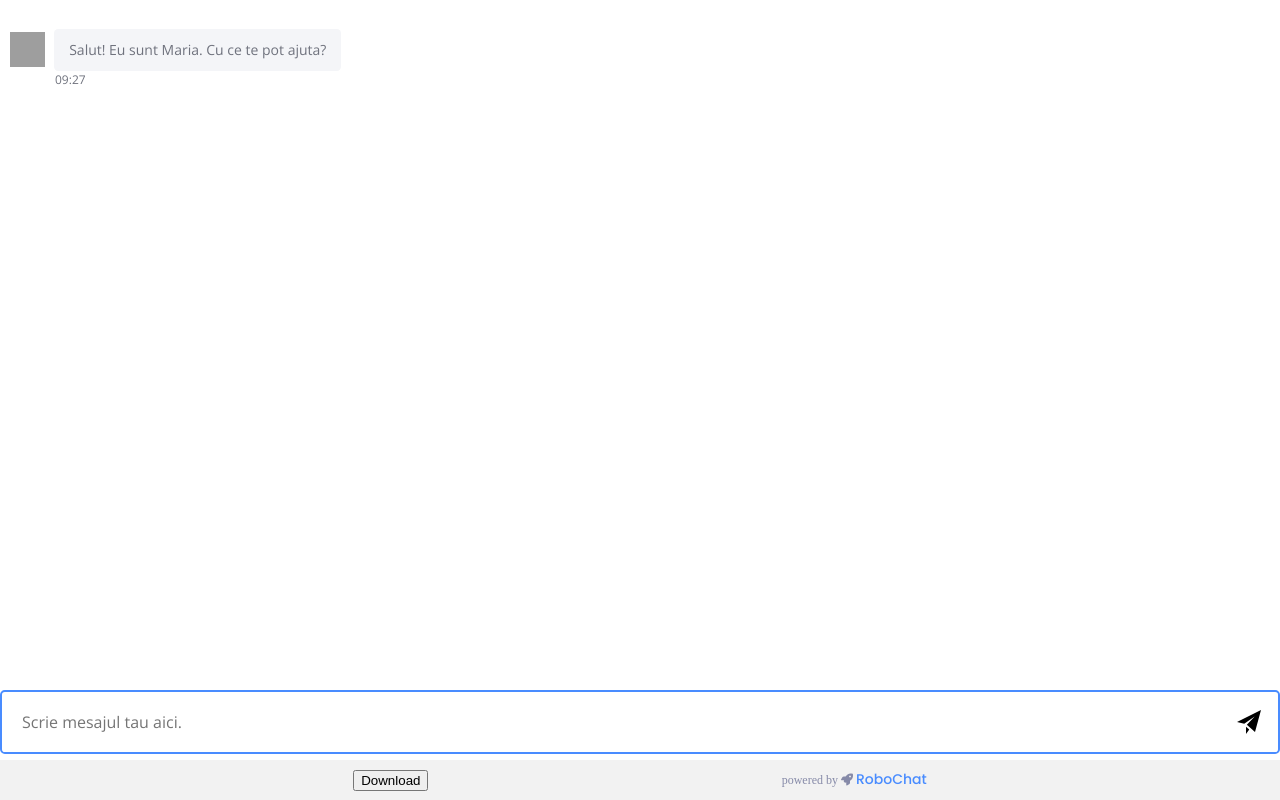
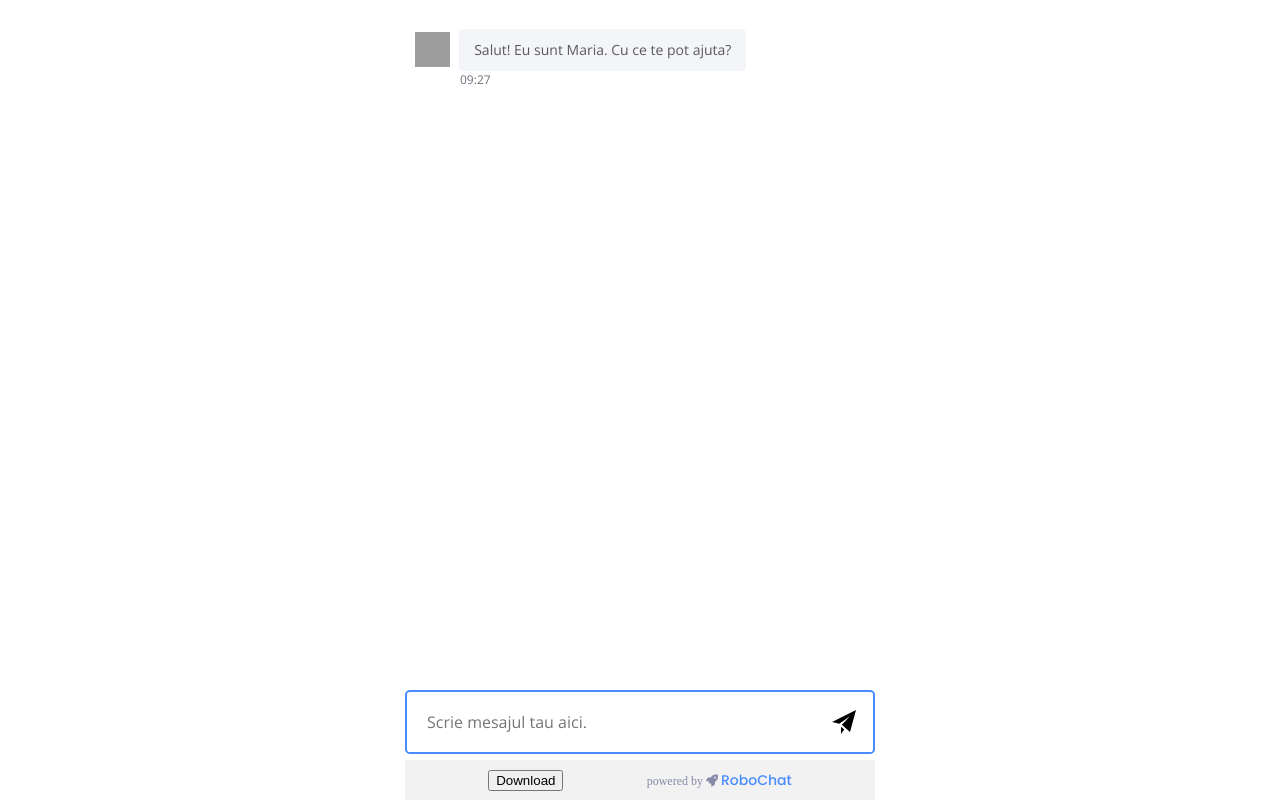
Before and after one commit to vvdev0/vvdev0.github.io, a plain HTML site: page index.html in a window 1280 px wide. Drawn offline with nearby package versions, Linux system fonts and the light colour scheme; grey boxes are pictures that could not be loaded.

Commit message:
changes in css

```diff
--- a/conversation.css
+++ b/conversation.css
@@ -1,22 +1,39 @@
-body {
+:root {
+    --bot-box-color: rgb(244, 245, 248);
+    --user-box-color: rgb(73, 140, 255);
+    --bot-text-color: rgb(90, 90, 90);
+    --user-text-color: rgb(255, 255, 255);
+}
+
+* {
     box-sizing: border-box;
+}
+
+body,
+html {
+    height: 100%;
     margin: 0;
     padding: 0;
-    display: flex;
-    justify-content: center;
+    overflow-x: auto;
+}
+
+body {
+    line-height: 1;
 }
 
 #robo-container {
-    width: 100vw;
-    height: 100vh;
+    width: 100%;
+    height: 100%;
     background-color: #fff;
     display: flex;
     flex-direction: column;
-    align-items: flex-start;
+    justify-content: flex-start;
+    align-items: center;
 }
 
 #chat-section {
     width: 100%;
+    max-width: 470px;
     min-height: 0px;
     flex-grow: 1;
     overflow-y: auto;
@@ -37,9 +54,8 @@ body {
 }
 
 .conversation-line {
+    width: auto;
     display: flex;
-    width: auto;
-    max-width: 380px;
 }
 
 .bot-line {
@@ -64,38 +80,26 @@ body {
     margin-left: 6px;
 }
 
-.bot-text {
+.conv-text {
     display: flex;
     align-items: center;
-    background-color: rgb(244, 245, 248);
-    padding-top: 13px;
-    padding-bottom: 13px;
-    padding-left: 15px;
-    padding-right: 15px;
+    padding: 13px 15px 13px 15px;
     margin: 3.2px;
     overflow-wrap: break-word;
     border-radius: 4.2px;
-    color: rgb(111, 114, 125);
+    font-family: "Open Sans", sans-serif;
     font-size: 14px;
     text-align: left;
-    font-family: "Open Sans", sans-serif;
+}
+
+.bot-text {
+    background-color: var(--bot-box-color);
+    color: var(--bot-text-color);
 }
 
 .user-text {
-    display: flex;
-    align-items: center;
-    background-color: rgb(73, 140, 255);
-    padding-top: 13px;
-    padding-bottom: 13px;
-    padding-left: 15px;
-    padding-right: 15px;
-    margin: 3.2px;
-    overflow-wrap: break-word;
-    border-radius: 4.2px;
-    color: rgb(255, 255, 255);
-    font-size: 14px;
-    text-align: left;
-    font-family: "Open Sans", sans-serif;
+    background-color: var(--user-box-color);
+    color: var(--user-text-color);
 }
 
 .bot-text span {
@@ -140,7 +144,9 @@ body {
 
 #input-section {
     box-sizing: border-box;
+
     width: 100%;
+    max-width: 470px;
     height: 64px;
     min-height: 64px;
     margin-top: auto;
@@ -181,11 +187,12 @@ body {
 
 #branding-section {
     width: 100%;
+    max-width: 470px;
     height: 40px;
     min-height: 40px;
     background-color: #f2f2f2;
     font-size: 12px;
-    margin: auto;
+    /* margin: auto; */
     display: flex;
     justify-content: space-evenly;
     align-items: center;
--- a/conversation.js
+++ b/conversation.js
@@ -106,7 +106,7 @@ const printBotMessage = (message) => {
 	 				<div class="bot-icon">
                         <img id="bot-avatar" height="35px" width="35px" src="${RC_botAvatarSrc}" alt="RoboChat avatar" />
                     </div>
-                    <div class="bot-text">
+                    <div class="conv-text bot-text">
                         <span>${message}</span>
                     </div>`;
 	conversation.appendChild(newLine);
@@ -125,7 +125,7 @@ const printBotError = (message) => {
 					<div class="bot-icon">
             	        <img id="bot-avatar" height="35px" width="35px" src="${RC_botAvatarSrc}" alt="RoboChat avatar" />
                     </div>
-                    <div class="bot-text">
+                    <div class="conv-text bot-text">
                         <span style="color: red">${message}</span>
                     </div>`;
 	conversation.appendChild(newLine);
@@ -147,7 +147,7 @@ const printBotBusyIndicator = () => {
 	 				<div class="bot-icon">
                         <img id="bot-avatar" height="35px" width="35px" src="${RC_botAvatarSrc}" alt="RoboChat avatar" />
                     </div>
-                    <div class="bot-text">
+                    <div class="conv-text bot-text">
                         <span class="dot"></span>
   						<span class="dot"></span>
   						<span class="dot"></span>
@@ -164,7 +164,7 @@ const printUserMessage = (message) => {
 	const newLine = document.createElement('li');
 	newLine.classList.add('user-line', 'conversation-line');
 	newLine.innerHTML = `
-                    <div class="user-text">
+                    <div class="conv-text user-text">
                         <span>${message}</span>
                     </div>
 					<div class="user-icon">
```
